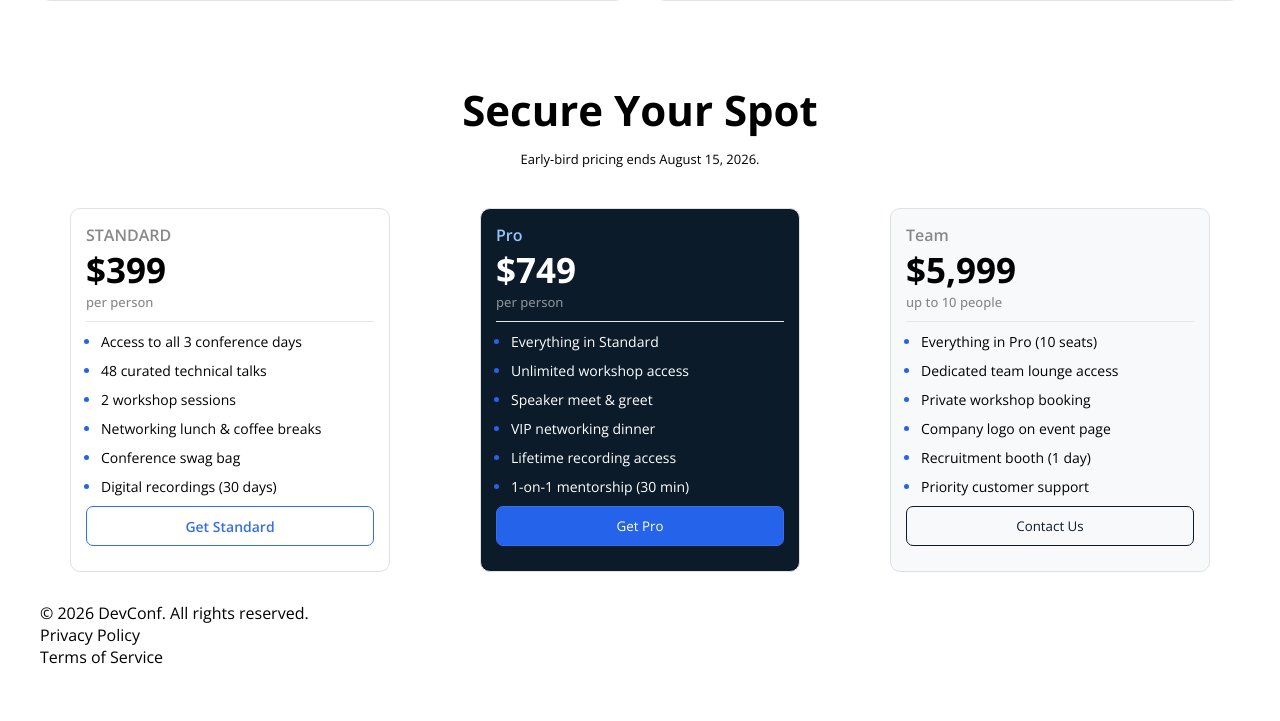
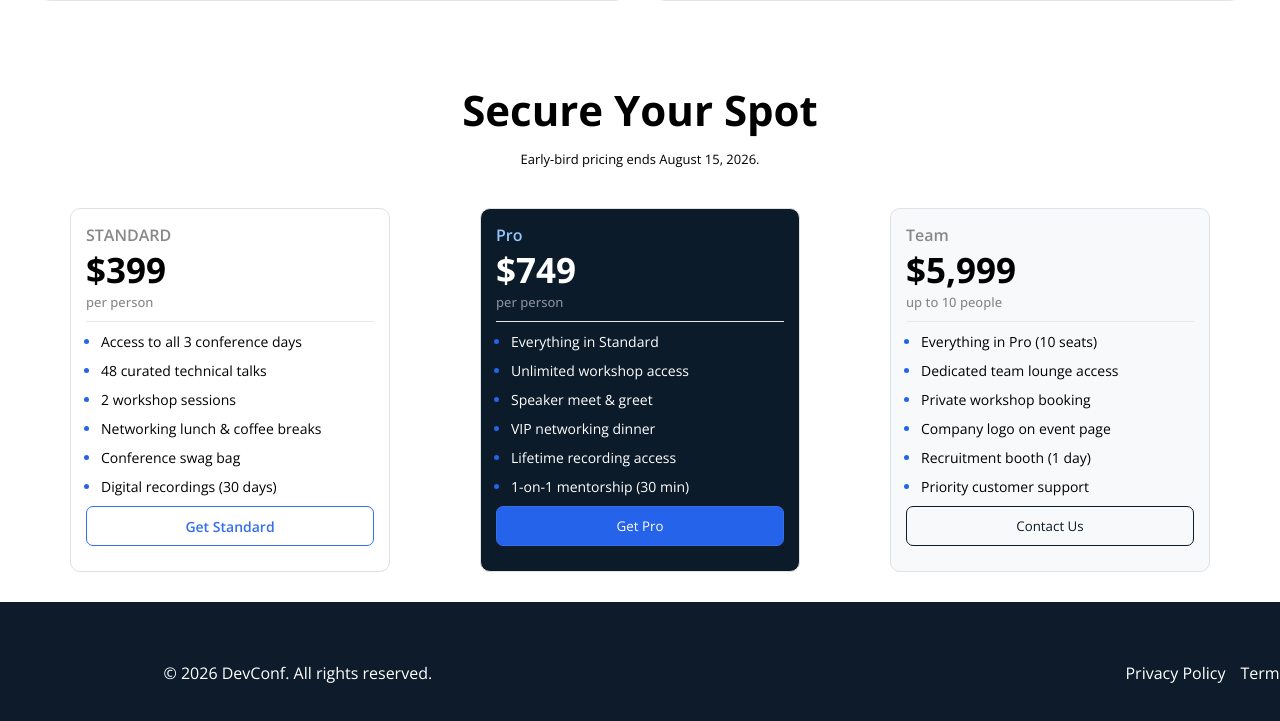
Before and after one commit to iahhemel/B14-Assignment-01, a plain HTML site: page index.html in a window 1280 px wide. Shown: the part 1964-2685 px from the top of the page. Before the commit the page ends 2632 px from the top, so only its background shows below. Drawn offline with nearby package versions, Linux system fonts and the light colour scheme.

Commit message:
Design footer section

```diff
--- a/styles/design.css
+++ b/styles/design.css
@@ -253,3 +253,22 @@
     border: 1px solid #0c1b2a;
     color: #0c1b2a;
 }
+footer{
+    width: 1551px;
+    height: 145px;
+     background-color: #0D1B2A;
+}
+.footer-parent{
+    display: flex;
+    justify-content: space-between;
+    padding: 60px 56px 60px 32px;
+    color: #FFFFFF;
+    font-size: 16px;
+
+
+}
+.footer-right{
+     display: flex;
+    justify-content: space-between;
+    gap: 15px;
+}
```
